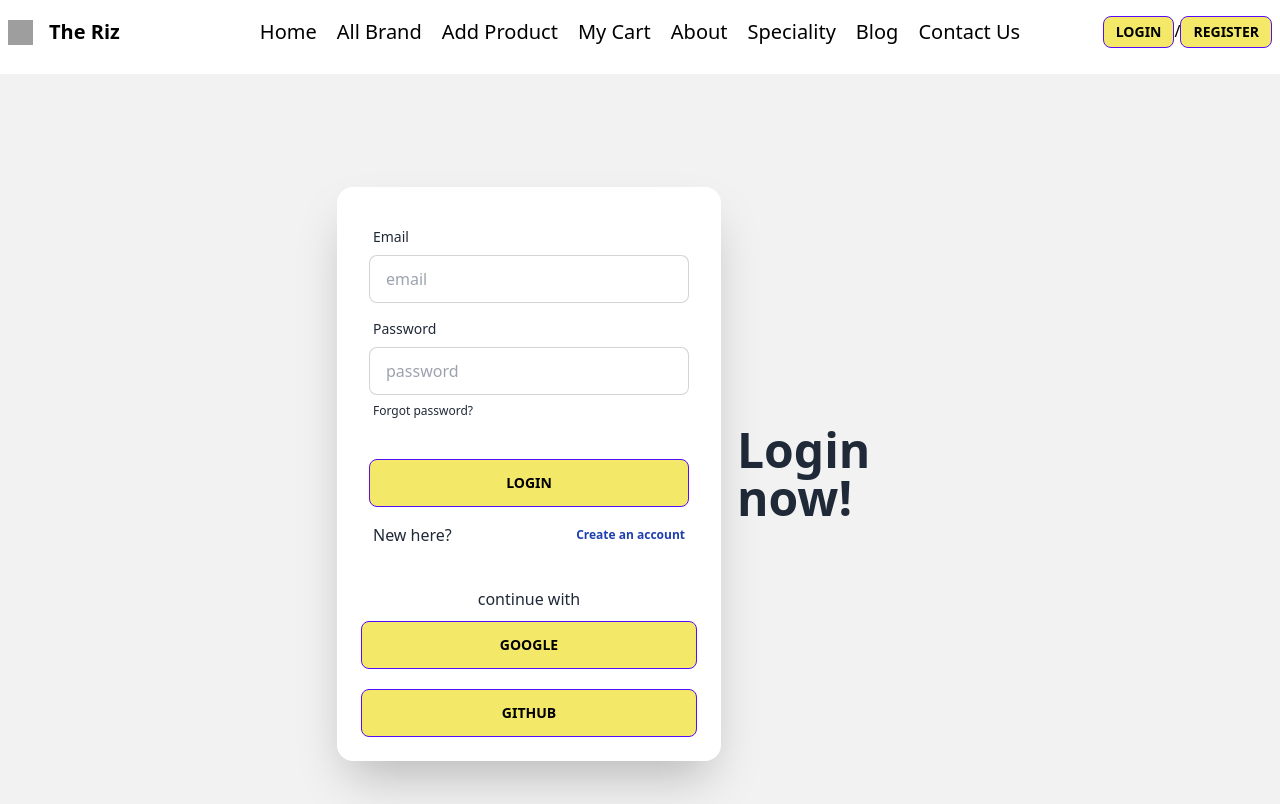
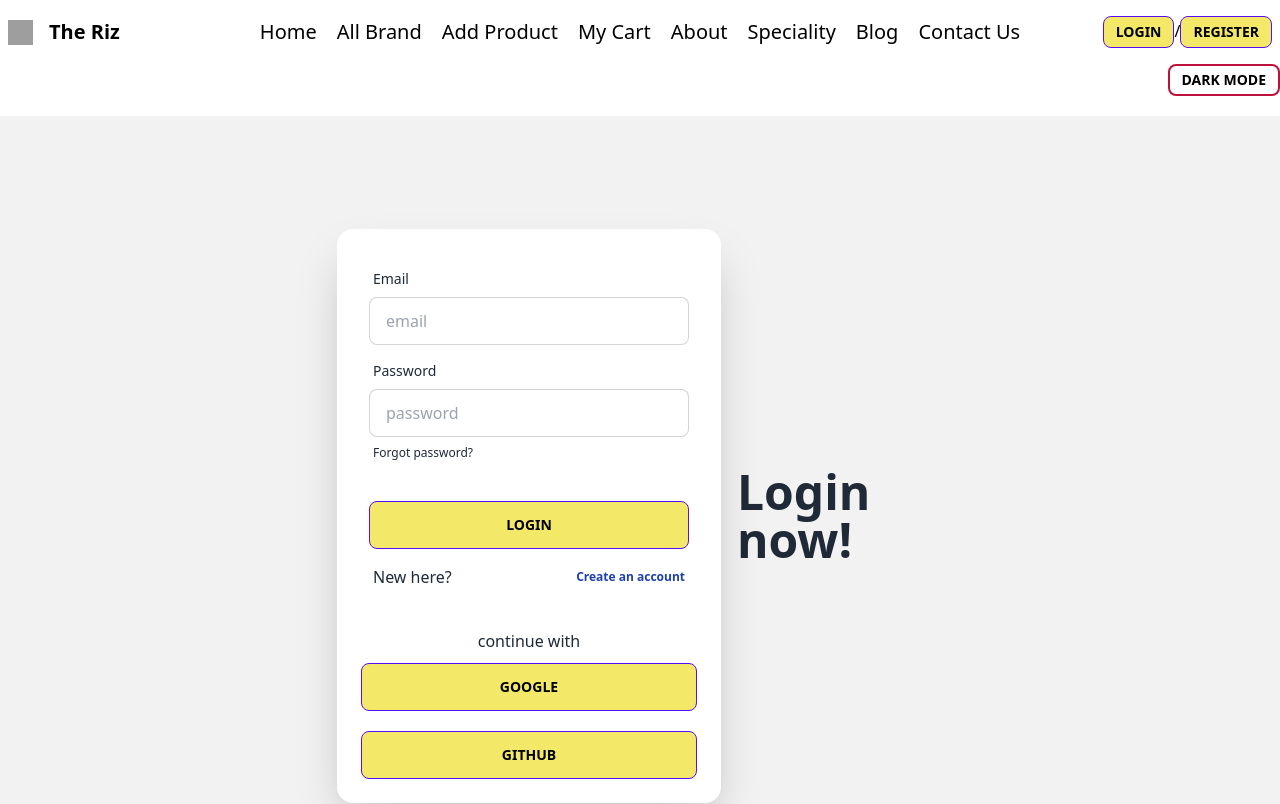
Before and after one commit to 2eg4rizve/technology-client, a React (Vite) app: page /login in a window 1280 px wide. Shown: the top 804 px of the page. Built offline with nearby package versions, Linux system fonts and the light colour scheme; no server answers; grey boxes are pictures that could not be loaded.

Commit message:
dark mood ok

```diff
--- a/src/components/DarkMode/DarkMode.jsx
+++ b/src/components/DarkMode/DarkMode.jsx
@@ -1,27 +1,11 @@
-import { useContext } from "react";
-import { AuthContext } from "../../Provider/AuthProvider";
+
 
 const DarkMode = () => {
 
-    const { isDarkMode, setIsDarkMode } = useContext(AuthContext);
-
-
-    const toggleTheme = () => {
-        setIsDarkMode(!isDarkMode);
-        // You can save the theme preference to local storage if needed.
-    };
 
     return (
-        <div className="flex justify-end sticky top-24 z-50">
+        <div >
 
-            <button
-            className="border-2 border-rose-700"
-            style={{ background: isDarkMode ? "black" : "white" , color: isDarkMode ? "white" : "black" } }
-                onClick={toggleTheme}
-
-            >
-                {isDarkMode ? 'Light Mode' : 'Dark Mode'}
-            </button>
 
         </div>
     );
--- a/src/components/Faq/Faq.jsx
+++ b/src/components/Faq/Faq.jsx
@@ -19,7 +19,7 @@ const Faq = () => {
 
     return (
 
-        <div className="my-[50px] bg-[#F8FF95]"  data-aos = "fade-up" style={{ background: isDarkMode ? "#282A3A" : "white" , color: isDarkMode ? "white" : "black" }}>
+        <div className="my-[50px] bg-[#F8FF95]"  data-aos = "fade-up" style={{ background: isDarkMode ? "#282A3A" : "#F8FF95" , color: isDarkMode ? "white" : "black" }}>
 
             <h1 className="text-5xl font-bold text-center pt-[20px]">Frequently Asked Questions </h1>
 
--- a/src/components/Navbar/Navbar.jsx
+++ b/src/components/Navbar/Navbar.jsx
@@ -9,7 +9,15 @@ import { AuthContext } from "../../Provider/AuthProvider";
 const Navbar = () => {
 
 
-    const { isDarkMode } = useContext(AuthContext);
+    const { isDarkMode, setIsDarkMode } = useContext(AuthContext);
+
+    const toggleTheme = () => {
+        setIsDarkMode(!isDarkMode);
+        // You can save the theme preference to local storage if needed.
+    };
+
+
+
     const { user, logOut } = useAuth();
 
     const navLink = <>
@@ -116,7 +124,7 @@ const Navbar = () => {
     return (
         <div className="mb-[10px] sticky top-0 z-50 " style={{ background: isDarkMode ? "#45474B" : "white" }}>
 
-            <div className="navbar bg-base-100 " style={{ background: isDarkMode ? "#45474B" : "white" , color: isDarkMode ? "white" : "black" }}>
+            <div className="navbar bg-base-100 " style={{ background: isDarkMode ? "#45474B" : "white", color: isDarkMode ? "white" : "black" }}>
                 <div className="navbar-start">
                     <div className="dropdown">
                         <label tabIndex={0} className="btn btn-ghost lg:hidden">
@@ -166,7 +174,10 @@ const Navbar = () => {
 
 
 
+
+
                                 </div>
+
                             </div>
                             <ul tabIndex={0} className="menu menu-sm dropdown-content mt-3 z-[1] p-2 shadow bg-base-100 rounded-box w-52  bg-[#F4E869] pb-[100px] z-20">
                                 <li>
@@ -179,6 +190,7 @@ const Navbar = () => {
                                         onClick={logOut}
                                         className="btn btn-sm btn-primary bg-[#F4E869] text-black">Logout</button>
                                 </li>
+
 
 
                             </ul>
@@ -194,6 +206,8 @@ const Navbar = () => {
                                 </Link>
 
 
+
+
                             </div>
 
 
@@ -205,10 +219,23 @@ const Navbar = () => {
 
 
 
+
                 </div>
 
 
+
             </div>
+            <div className="flex justify-end">
+                <button
+                    className="border-2 border-rose-700 mb-[10px] btn btn-sm flex "
+                    style={{ background: isDarkMode ? "black" : "white", color: isDarkMode ? "white" : "black" }}
+                    onClick={toggleTheme}
+
+                >
+                    {isDarkMode ? 'Light Mode' : 'Dark Mode'}
+                </button>
+            </div>
+
 
         </div>
     );
--- a/src/pages/AddProduct/AddProduct.jsx
+++ b/src/pages/AddProduct/AddProduct.jsx
@@ -56,7 +56,7 @@ const AddProduct = () => {
         <div>
             <p className="text-5xl font-bold text-center my-[20px] pt-[20px]">Add Product</p>
 
-            <div className="bg-[#f4F3F0] p-10">
+            <div className="bg-[#EEEEEE] p-10">
 
 
                 <form onSubmit={handleAdd}>
```
